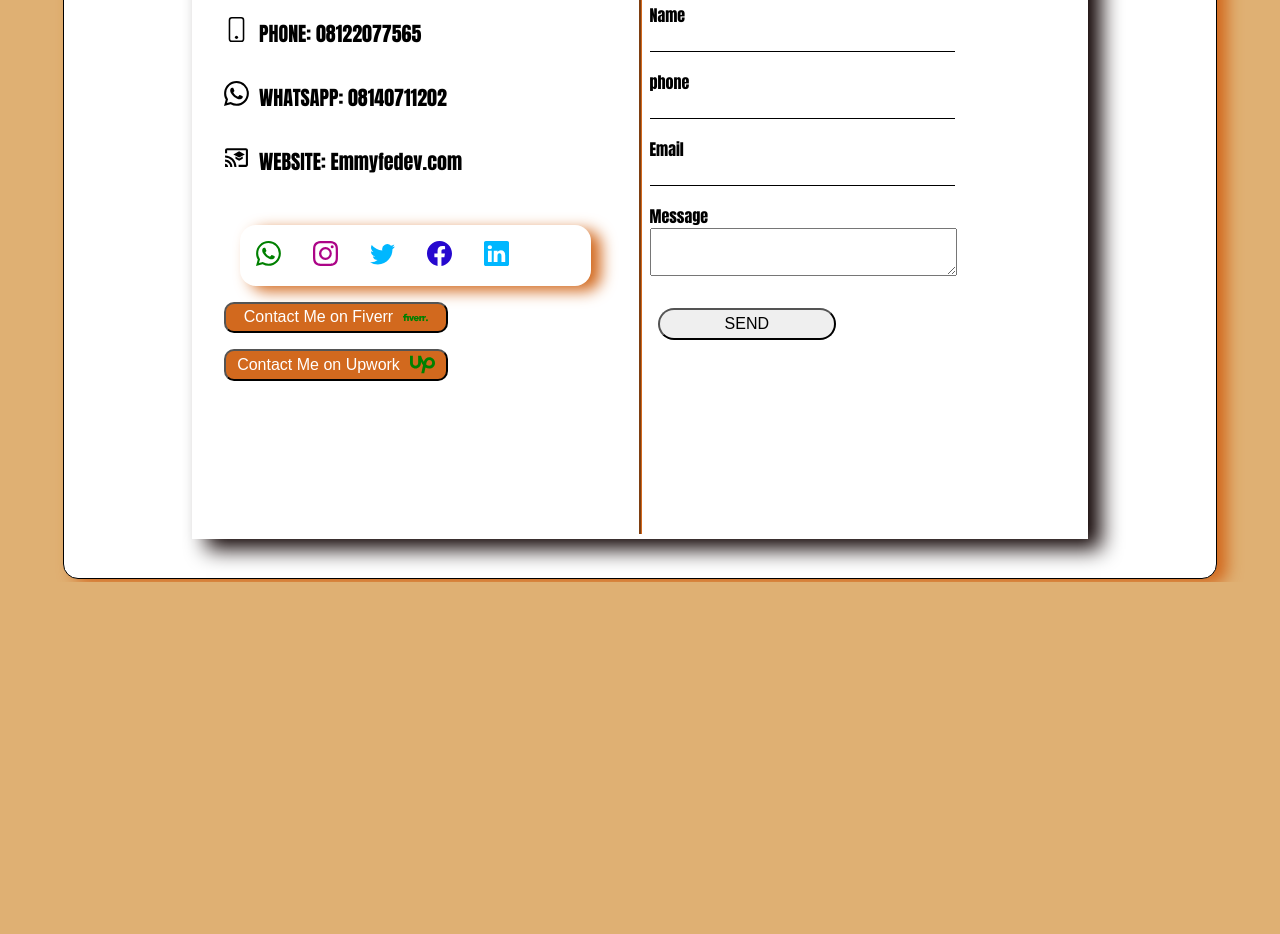
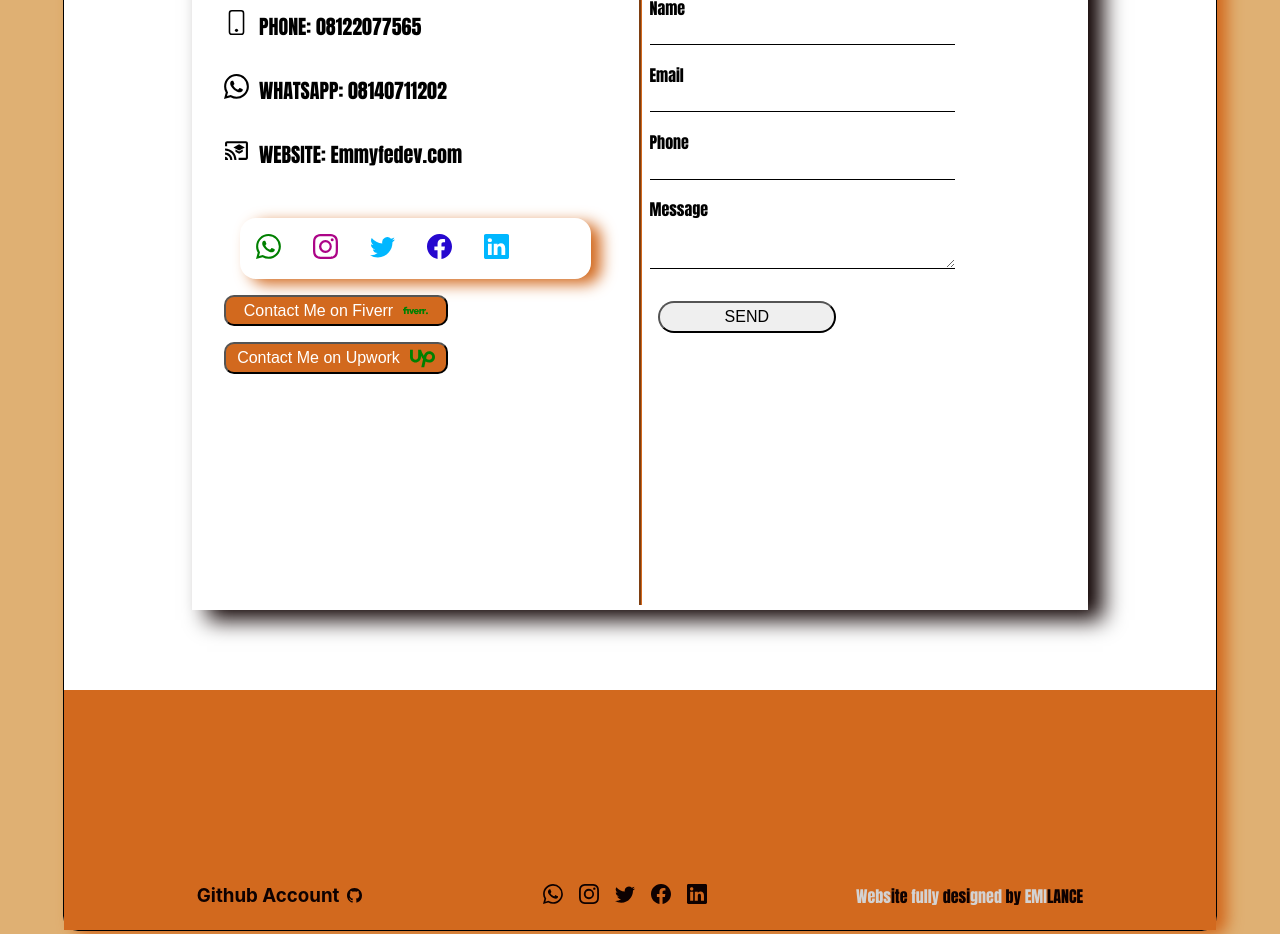
Before and after one commit to Emilance/Emmyportfolio, a React (Create React App) app: page / in a window 1280 px wide. Shown: the part 3720-4654 px from the top of the page. Before the commit the page ends 4302 px from the top, so only its background shows below. Built offline with nearby package versions, Linux system fonts and the light colour scheme.

Commit message:
footer added

```diff
--- a/src/App.js
+++ b/src/App.js
@@ -5,6 +5,7 @@ import NavBar from './components/NavBar';
 import About from './components/sections/About';
 import CircularNav from './components/sections/CircularNav';
 import Contact from './components/sections/Contact';
+import Footer from './components/sections/Footer';
 import Header from './components/sections/Header';
 import Portfolio from './components/sections/Portfolio';
 import PortSpace from './components/sections/PortSpace';
@@ -20,6 +21,7 @@ function App() {
       <PortSpace/>
       {/*<Portfolio  slides={Portfoliodata}/>*/}
      <Contact/>
+     <Footer/>
 
     </div>
   );
--- a/src/components/component/ContactForm.js
+++ b/src/components/component/ContactForm.js
@@ -1,11 +1,39 @@
-import React, { useState } from 'react';
+import { keyboard } from '@testing-library/user-event/dist/keyboard';
+import React, { Fragment, useState } from 'react';
+import FormInput from './FormInput';
 
 
 const ContactForm = () => {
+    const formInputs  = [
+        [
+            {element:'input', type: 'text',  label: 'Name',  name: 'name' },
+            {element:'input', type: 'email',  label: 'Email',  name: 'email' },
+            {element:'input', type: 'tel',    label:'Phone',  name: 'tel' }
+        ],
+        [
+            {element:'textarea', label:'Message', name:'message'}
+        ]
+    ]
     return (
         <div className='ContactForm'>
+
             <form >
-                <h4>Contact Me Here</h4 >
+            <h4>Contact Me Here</h4 >
+                {formInputs.map((element, eindex) => {
+                   return(
+                       <Fragment key={eindex}>
+
+                          { element.map((e, index) => {
+                               return(
+                                <FormInput {...e} key={index} />
+
+                               )
+                          })}
+                       </Fragment>
+                   )
+                })}
+
+                 {/* <h4>Contact Me Here</h4 >
                 <div className='forminput' >
                     <label>Name</label>
                     <input type='text' name='name' id='name'/>
@@ -21,7 +49,7 @@ const ContactForm = () => {
                 <div className=' textarea' >
                     <label>Message</label>
                     <textarea name='message'id='message'/>
-                </div>
+                </div> */}
                 <input className='submit' type='submit' name='submit' value="SEND"/>
             </form>
         </div>
--- a/src/components/component/FormInput.js
+++ b/src/components/component/FormInput.js
@@ -0,0 +1,32 @@
+import React, { Component } from 'react';
+
+class FormInput extends Component {
+
+    render() {
+        return (
+            <>
+
+             { this.props.element ==='input' ?
+            <div className='forminput' >
+                <label>{this.props.label}</label>
+                 <input
+                type={this.props.type}
+                 name={this.props.name}
+                 id={this.props.name}
+                 />
+                </div>
+                :
+            <div className= 'textarea' >
+              <label>{this.props.label}</label>
+               <textarea
+                 name={this.props.name}
+                id={this.props.name}
+            />
+        </div>
+             }
+            </>
+        );
+    }
+}
+
+export default FormInput;
--- /dev/null
+++ b/src/components/sections/Footer.js
@@ -0,0 +1,40 @@
+import React from 'react';
+import {BsFacebook,BsLinkedin, BsPhone, BsWhatsapp, BsInstagram, BsTwitter, BsGithub} from 'react-icons/bs'
+
+
+const Footer = () => {
+    return (
+        <div className='footer'>
+             <div className='footertop'></div>
+
+
+            <div className='footerbottom'>
+
+
+               <h3><a href='#'>Github Account <BsGithub className='Licon github' size='15px'/></a></h3>
+             <div className='LsocialIcon'>
+                <a href='08140711202'>
+                    <BsWhatsapp className='Licon whatsapp' size='20px'/>
+                </a>
+                <a href='https://www.instagram.com/eminence.x/'>
+                    <BsInstagram className='Licon instagram' size='20px'/>
+                </a>
+                <a href='https://twitter.com/AlabiDamilolaD3'>
+                    <BsTwitter className='Licon twitter' size='20px'/>
+                </a>
+                <a href='https://web.facebook.com/damiloladaniel.alabi'>
+                    <BsFacebook className='Licon facebook' size='20px'/>
+                </a>
+                <a href='https://www.linkedin.com/in/damilola-daniel-alabi-120036218/'>
+                    <BsLinkedin className='Licon twitter' size='20px'/>
+                </a>
+
+
+             </div>
+                <p>Webs<span>ite</span> fully <span>desi</span>gned <span>by</span> EMI<span>LANCE</span></p>
+             </div>
+        </div>
+     );
+}
+
+export default Footer;
--- a/src/components/sections/page.css
+++ b/src/components/sections/page.css
@@ -453,19 +453,19 @@ transition: 1s;
 }
 /*-----Contact secion ------*/
 .contactcontainer{
-    height: 110vh;
+    height: 120vh;
     display: flex;
     justify-content: center;
     align-items: center;
     flex-direction: column;
 }
 .contactBook{
-    height: 73%;
+    height: 90vh;
     box-shadow:15px 10px 20px  var(--color-header)  ;
     width:70vw;
     display: flex;
     flex-direction: row;
-    margin-top: 2rem;
+    margin-top: 1rem;
     padding-bottom: 0.3rem;
    animation:boxshadow 3s  linear  infinite;
 }
@@ -616,6 +616,15 @@ transition: 1s;
     height:100px;
     width: 70%;
     margin-bottom: 0.5rem;
+    border: none;
+    border-bottom:1px outset var(--color-header);
+
+
+}
+
+.textarea > textarea:focus{
+    outline: none;
+    border-bottom:5px outset var(--color-primary);
 
 }
 
@@ -635,8 +644,99 @@ form> .submit:hover{
 
 
 
+/*---------footer----*/
+.footer{
+    display: flex;
+    flex-direction: column;
+    height:30vh;
+    width:100%;
+    margin-top: 2rem;
+    background-color: var(--color-primary);
+}
+.footertop{
+    flex:4;
+}
+
+.footerbottom{
+    flex:1;
+    display: flex;
+    flex-direction: row;
+    justify-content: space-evenly;
+    align-items:center;
+}
+
+.footerbottom >h3 >a{
+   text-decoration: none;
+   color: var(--color-header);
+   display: flex;
+   align-items: center;
+   justify-content: center;
+}
+.footerbottom >h3 >a:hover, .github:hover{
+    color:var(--color-light);
+}
+.footerbottom> p{
+    color: var(--color-light);
+    font-size: 1rem;
+    font-family: Impact, Haettenschweiler, 'Arial Narrow Bold', sans-serif;
+    animation:movingcolor1 6s  linear  infinite;
+
+}
+
+.footerbottom> p>span{
+    color:var(--color-header);
+    animation:movingcolor 6s  linear  infinite;
 
 
+}
+@keyframes movingcolor {
+    10% {
+        color:var(--color-header);
+    }
+    30%{
+        color:var(--color-light);
+    }
+    60%{
+        color:var(--color-header);
+    }
+    80%{
+        color:var(--color-light);
+    }
+    100%{
+        color:var(--color-header);
+    }
+}
+
+@keyframes movingcolor1 {
+    10% {
+        color:var(--color-light);
+    }
+    30%{
+        color:var(--color-header);
+    }
+    60%{
+        color:var(--color-light);
+    }
+    80%{
+        color:var(--color-header);
+    }
+    100%{
+        color:var(--color-light);
+    }
+}
+
+
+.LsocialIcon{
+    margin:.5rem;
+    display: flex;
+    margin-left: 2rem;
+
+
+}
+.Licon {
+    margin:0.5rem;
+   color:var(--color-header);
+}
 
 
 
@@ -860,6 +960,9 @@ form> .submit:hover{
     .ContactInfo >p{
         font-size: 1.1rem;
     }
+    .footerbottom{
+        flex-direction: column;
+    }
 
 .info{
     font-size: 1.1rem;
```
